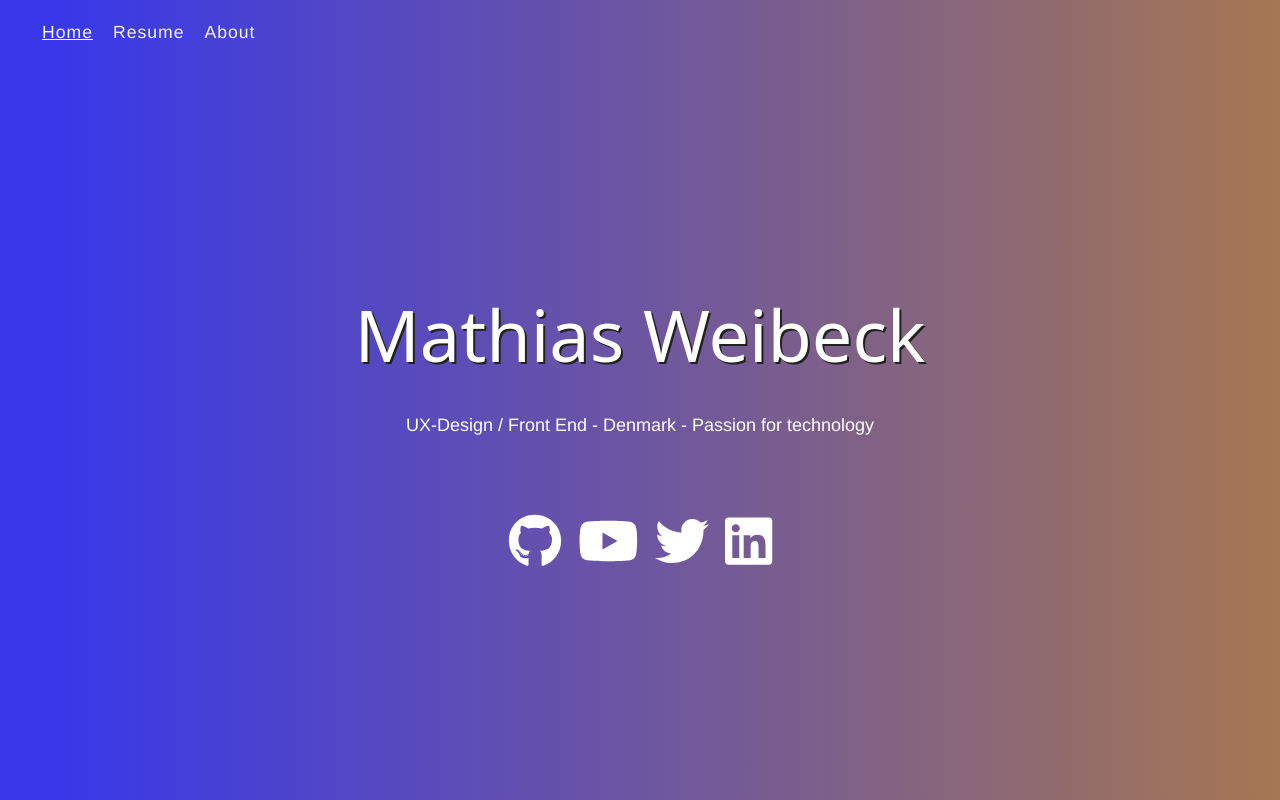
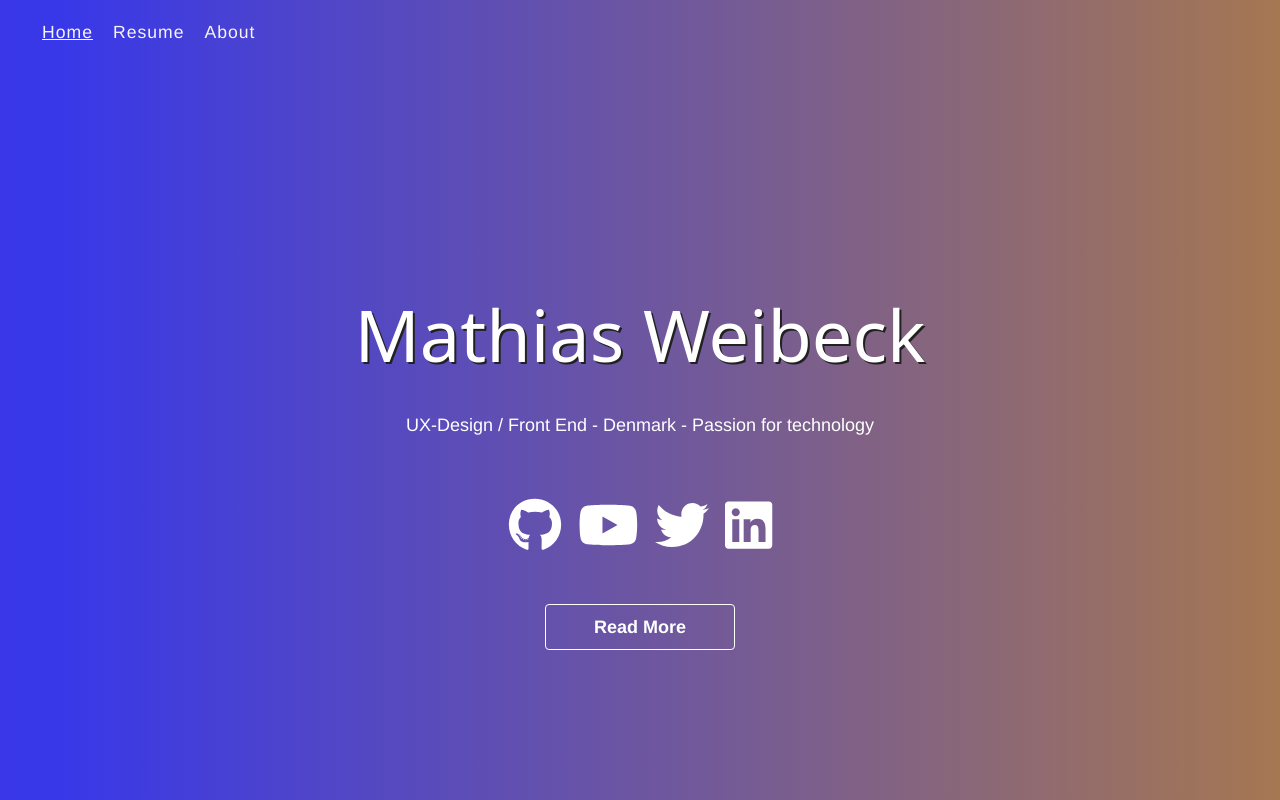
Before and after one commit to Weibeck/Portfolio, a Vue app: page / in a window 1280 px wide. Shown: the top 800 px of the page. Built offline with nearby package versions, Linux system fonts and the light colour scheme.

Commit message:
Small changes to frontpage & Minor design fix

```diff
--- a/src/App.vue
+++ b/src/App.vue
@@ -78,7 +78,7 @@ nav a.router-link-exact-active {
   }
 
 nav.scrolled {
-  background-color: rgba($color: rgb(236, 236, 236), $alpha: 0.7);
+  background-color: rgba($color: rgb(255, 255, 255), $alpha: 0.7);
   transition: ease-in 250ms;
 a{
   color: rgba($color: black, $alpha: 1.0);
--- a/src/view/Home.vue
+++ b/src/view/Home.vue
@@ -8,7 +8,7 @@
       <h1 class="text-white font-sans">Mathias Weibeck</h1>
       <p class="line-1 text-white pt-4">UX-Design / Front End - Denmark - Passion for technology</p>
 
-      <ul class="list-none flex justify-center space-x-4 pt-24">
+      <ul class="list-none flex justify-center space-x-4 pt-20">
         <li>
           <a href="https://github.com/" class="social-btn hover:text-gray-800">
             <i>
@@ -34,12 +34,18 @@
           <a href="https://www.linkedin.com/"> <i class="social-btn hover:text-gray-900"> <fa :icon="['fab', 'linkedin']" size="xs" href="#" /></i></a>
         </li>
       </ul>
+<div class="flex justify-center pt-12">
+      <button v-on:click="scrollToElement({behavior: 'smooth'})" class="social-btn bg-transparent hover:bg-white text-white font-semibold hover:text-gray-900 py-2 px-12 mx-8 border border-white hover:border-transparent rounded">
+ <div class="text-lg">Read More </div>
+</button>
+
+</div>
     </div>
   </div>
 </div>
 </div>
 
-<div class="item bg-gray-100">
+<div class="about-me item bg-gray-100">
 <div class="container mx-auto px-4 bg-white shadow-lg">
 <div class="grid grid-rows-3 grid-flow-col gap-4">
 <div class="row-span-3 py-8 pl-16">
@@ -82,7 +88,7 @@
 <ProgressBar skill='JavaScript' percent="75%"></ProgressBar>
 <ProgressBar skill='C#' percent="50%"></ProgressBar>
 <ProgressBar skill='React.js' percent="45%"></ProgressBar>
-<ProgressBar skill='Vue.js' percent="55%"></ProgressBar>
+<ProgressBar skill='Vue.js' percent="50%"></ProgressBar>
 <ProgressBar skill='Phaser.js' percent="70%"></ProgressBar>
 </div>
 
@@ -160,7 +166,10 @@
     };
   },
   methods: {
+     scrollToElement(options) {
+      document.getElementsByClassName('about-me')[0].scrollIntoView(options);
 
+     },
   },
 }
 </script>
--- a/src/view/Resume.vue
+++ b/src/view/Resume.vue
@@ -5,8 +5,11 @@
            <div class="container mx-auto">
 
        <div class="p-12">
-                           <a href="https://raw.githubusercontent.com/Weibeck/resume/main/Mathias_Weibeck_CV.pdf" class="text-white p-4 right">Full Version (Download Here)</a>
-                    <vue-pdf-embed :source="source1" />
+                           <a href="https://raw.githubusercontent.com/Weibeck/resume/main/Mathias_Weibeck_CV.pdf" class="text-white float-right">Full Version (Download Here)</a>
+                    <div class="">
+                        <vue-pdf-embed :source="source1" />
+                    </div>
+
 
        </div>
     </div>
@@ -30,6 +33,6 @@ export default {
 </script>
 <style lang="scss">
     body {
-        background-color: rgb(66, 66, 66);
+        background-color: rgb(105, 105, 105);
     }
 </style>
```
